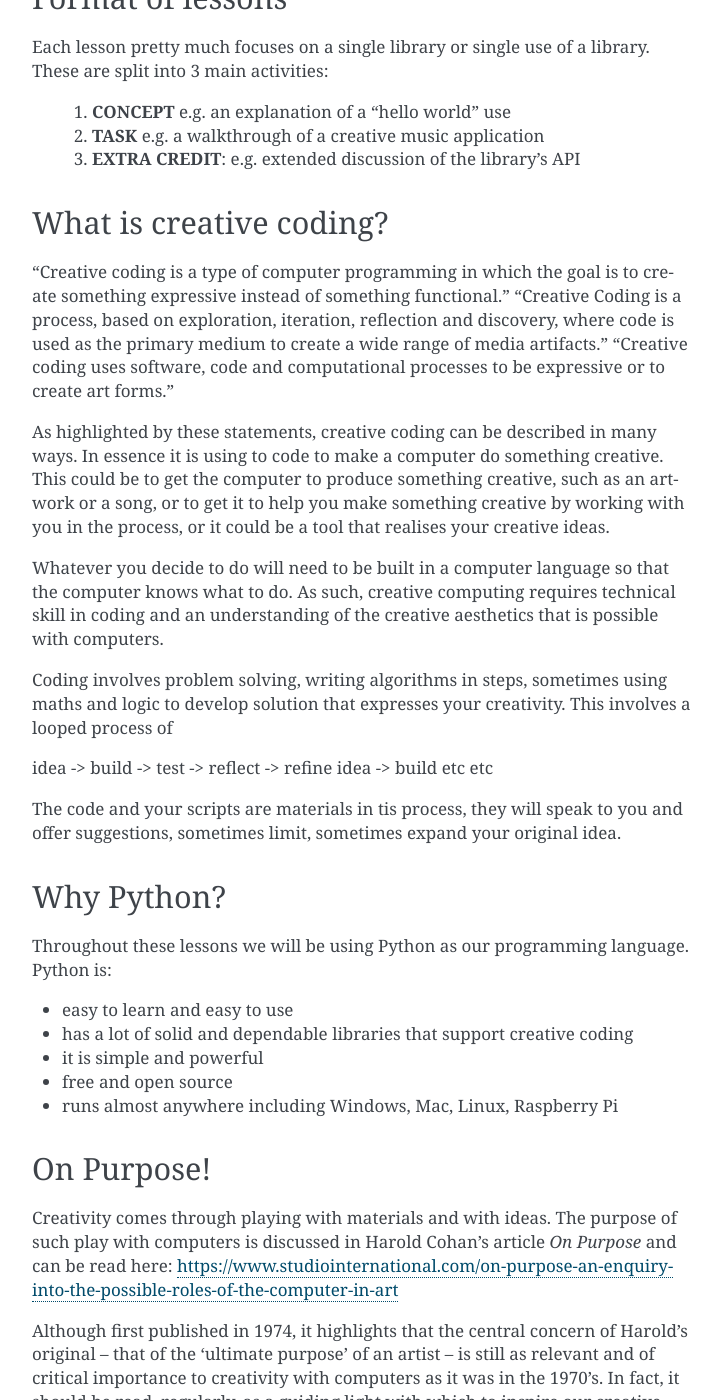
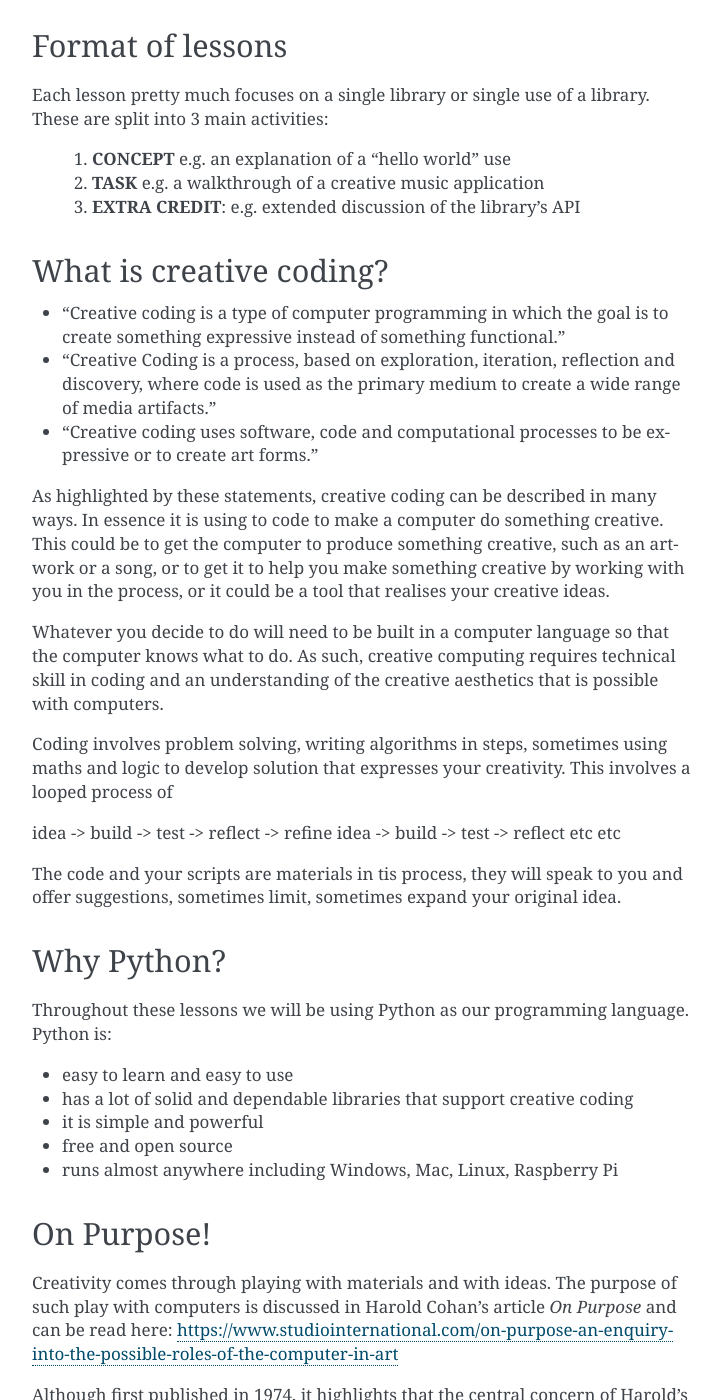
Before and after one commit to CreativeCoding/course, a Sphinx documentation site: the page built from docs/source/introduction.rst, in a window 1280 px wide and 1400 px high, scrolled down 919 px. Shown: the whole window, without its empty margins (388-1108 px from the left). Built offline with Sphinx 7.4.7, drawn with Linux system fonts in a browser that asks for light colours; some of the changed text lies outside the part shown.

Commit message:
refined setup

```diff
--- a/docs/source/introduction.rst
+++ b/docs/source/introduction.rst
@@ -46,9 +48,9 @@ activities:
 What is creative coding?
 ------------------------
 
-"Creative coding is a type of computer programming in which the goal is to create something expressive instead of something functional."
-"Creative Coding is a process, based on exploration, iteration, reflection and discovery, where code is used as the primary medium to create a wide range of media artifacts."
-"Creative coding uses software, code and computational processes to be expressive or to create art forms."
++ "Creative coding is a type of computer programming in which the goal is to create something expressive instead of something functional."
++ "Creative Coding is a process, based on exploration, iteration, reflection and discovery, where code is used as the primary medium to create a wide range of media artifacts."
++ "Creative coding uses software, code and computational processes to be expressive or to create art forms."
 
 As highlighted by these statements, creative coding can be described in many ways. In essence it is using to code to make a computer do something creative.
 This could be to get the computer to produce something creative, such as an artwork or a song, or to get it to help you make
@@ -61,7 +63,7 @@ with computers.
 Coding involves problem solving, writing algorithms in steps, sometimes using maths and logic to develop solution that
 expresses your creativity. This involves a looped process of
 
-idea -> build -> test -> reflect -> refine idea -> build etc etc
+idea -> build -> test -> reflect -> refine idea -> build -> test -> reflect etc etc
 
 The code and your scripts are materials in tis process, they will speak to you and offer suggestions, sometimes limit, sometimes expand
 your original idea.
```
Also changed, not shown: other parts of docs/source/introduction.rst (+3 -1 lines), docs/source/setup.rst (+8 -1 lines).
